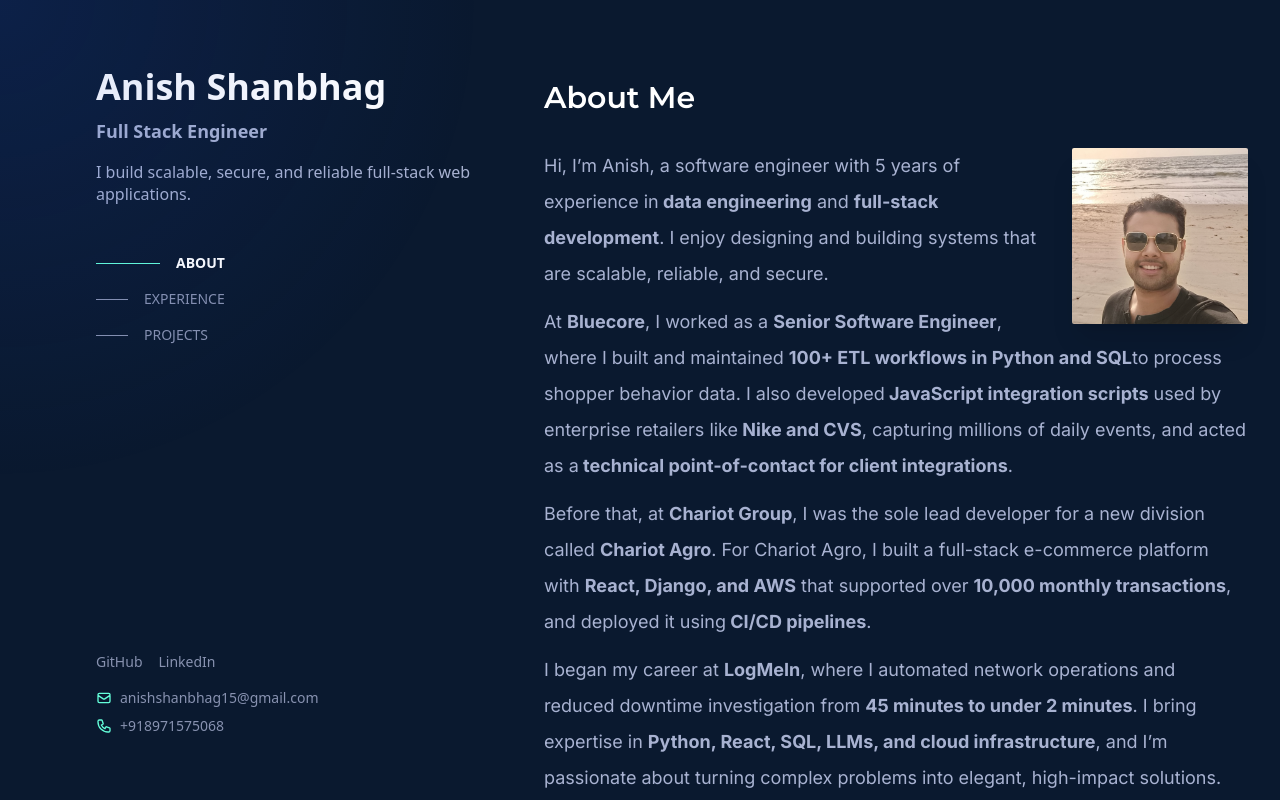
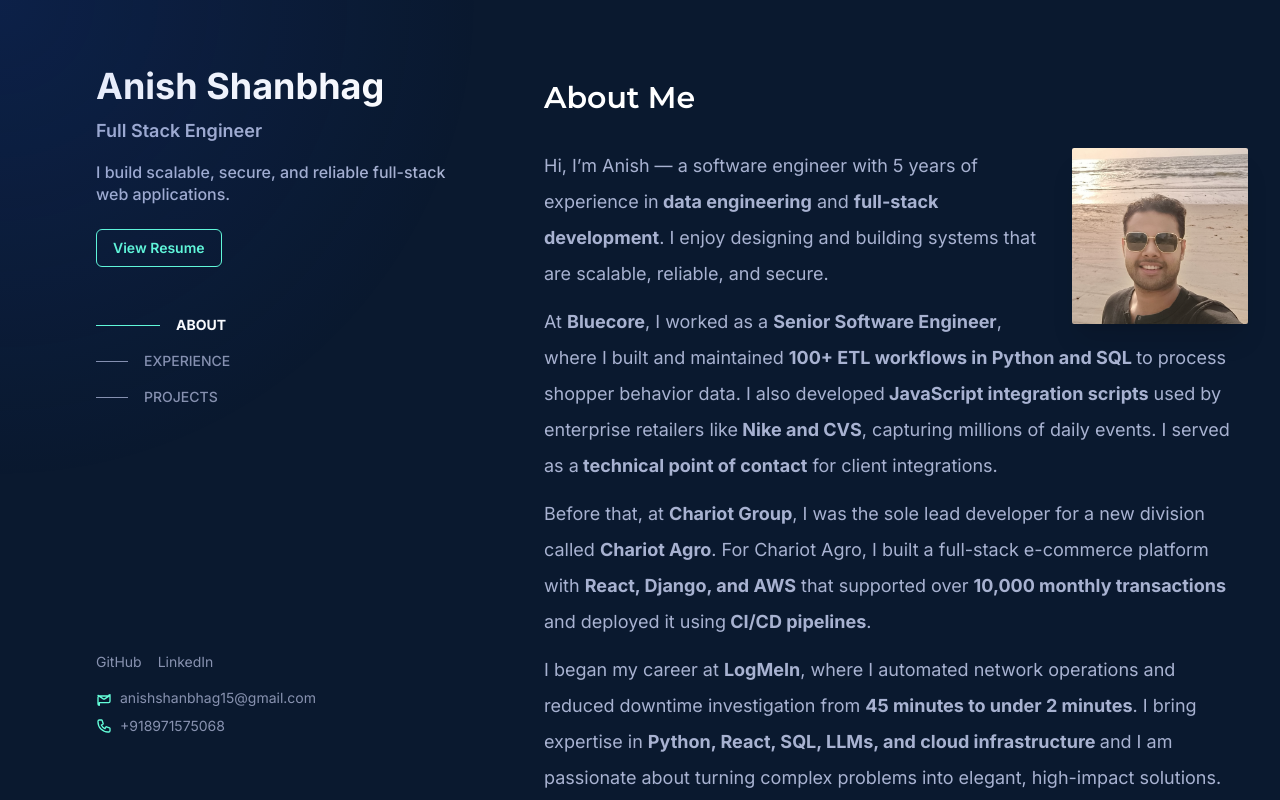
Before and after one commit to bitanish/anishshanbhag-portfolio, a React (Create React App) app: page / in a window 1280 px wide. Built offline with nearby package versions, Linux system fonts and the light colour scheme.

Commit message:
Added View Resume

```diff
--- a/public/index.html
+++ b/public/index.html
@@ -15,7 +15,9 @@
       user's mobile device or desktop. See https://developers.google.com/web/fundamentals/web-app-manifest/
     -->
     <link rel="manifest" href="%PUBLIC_URL%/manifest.json" />
-<link href="https://fonts.googleapis.com/css2?family=Inter:wght@400;500;700&family=Montserrat:wght@500;600;700&display=swap" rel="stylesheet">
+    <link rel="preconnect" href="https://fonts.googleapis.com">
+    <link rel="preconnect" href="https://fonts.gstatic.com" crossorigin>
+    <link href="https://fonts.googleapis.com/css2?family=Inter:wght@400;500;700&family=Montserrat:wght@500;600;700&display=swap" rel="stylesheet">
 
     <!--
       Notice the use of %PUBLIC_URL% in the tags above.
--- a/src/components/Sidebar.jsx
+++ b/src/components/Sidebar.jsx
@@ -11,11 +11,26 @@
     <div className="h-full bg-[#0a192f] text-white flex flex-col justify-between">
       <div>
         <h1 className="text-4xl font-bold leading-tight">Anish Shanbhag</h1>
-        <h2 className="mt-2 text-lg font-semibold text-lightest-slate">Full Stack Engineer</h2>
+        <h2 className="mt-2 text-lg font-semibold text-lightest-slate">
+          Full Stack Engineer
+        </h2>
         <p className="mt-4 text-md font-medium text-lightest-slate leading-snug">
           I build scalable, secure, and reliable full-stack web applications.
         </p>
 
+        {/* ✅ Resume button under title */}
+        <a
+          href={`${process.env.PUBLIC_URL}/AnishShanbhag.pdf`}
+          target="_blank"
+          rel="noopener noreferrer"
+          className="mt-6 inline-block px-4 py-2 text-sm font-semibold
+                     text-green-accent border border-green-accent rounded-md
+                     hover:bg-green-accent hover:text-white transition-all duration-200"
+        >
+          View Resume
+        </a>
+
+        {/* Navigation */}
         <nav className="hidden lg:block mt-12">
           <ul className="space-y-4 text-sm font-medium">
             {navItems.map((item) => (
@@ -49,6 +64,7 @@
         </nav>
       </div>
 
+      {/* Bottom Section */}
       <div className="flex flex-col space-y-4 text-sm text-grey-text mt-8 lg:mt-0">
         <nav className="hidden lg:flex space-x-4">
           <a href="https://github.com/bitanish" target="_blank" rel="noopener noreferrer">
@@ -63,7 +79,7 @@
           <p className="flex items-center">
             <span className="mr-2 text-green-accent">
               <svg xmlns="http://www.w3.org/2000/svg" className="h-4 w-4" fill="none" viewBox="0 0 24 24" stroke="currentColor" strokeWidth="2">
-                <path strokeLinecap="round" strokeLinejoin="round" d="M3 8l7.89 5.26a2 2 0 002.22 0L21 8M5 19h14a2 2 0 002-2V7a2 2 0 00-2-2H5a2 2 0 00-2 2v10a2 2 0 002 2z" />
+                <path strokeLinecap="round" strokeLinejoin="round" d="M3 8l7.89 5.26a2 2 0 002.22 0L21 8M5 19h14a2 2 0 002-2V7a2 2 0 00-2 2H5a2 2 0 00-2 2v10a2 2 0 002 2z" />
               </svg>
             </span>
             <a href="mailto:anishshanbhag15@gmail.com" className="hover:text-white">
--- a/src/index.css
+++ b/src/index.css
@@ -1,11 +1,11 @@
-@import url('https://fonts.googleapis.com/css2?family=Inter:wght@300;400;500;600;700&display=swap');
+@import url('https://fonts.googleapis.com/css2?family=Inter:wght@300;400;500;600;700&family=Montserrat:wght@500;600;700&display=swap');
 
 @tailwind base;
 @tailwind components;
 @tailwind utilities;
 
 body {
-  @apply bg-white text-gray-900 font-sans;
+  @apply bg-dark-navy text-lightest-slate font-body; /* ✅ Use your Tailwind font */
 }
 
 html,
@@ -13,6 +13,5 @@
   overscroll-behavior: none;
   margin: 0;
   padding: 0;
-  background-color: #0a192f;
   height: 100%;
 }
--- a/src/sections/About.jsx
+++ b/src/sections/About.jsx
@@ -13,33 +13,33 @@
         />
 
         <p className="mt-0 leading-loose">
-          Hi, I’m Anish, a software engineer with 5 years of experience in
+          Hi, I’m Anish — a software engineer with 5 years of experience in
           <strong> data engineering</strong> and <strong> full-stack development</strong>.
           I enjoy designing and building systems that are scalable, reliable, and secure.
         </p>
 
         <p className="mt-3 leading-loose">
           At <strong>Bluecore</strong>, I worked as a <strong>Senior Software Engineer</strong>,
-          where I built and maintained <strong>100+ ETL workflows in Python and SQL</strong>
+          where I built and maintained <strong>100+ ETL workflows in Python and SQL </strong>
           to process shopper behavior data. I also developed
           <strong> JavaScript integration scripts</strong> used by enterprise retailers like
-          <strong> Nike and CVS</strong>, capturing millions of daily events, and acted as a
-          <strong> technical point-of-contact for client integrations</strong>.
+          <strong> Nike and CVS</strong>, capturing millions of daily events. I served as a
+          <strong> technical point of contact</strong> for client integrations.
         </p>
 
         <p className="mt-3 leading-loose">
           Before that, at <strong>Chariot Group</strong>, I was the sole lead developer for a
           new division called <strong>Chariot Agro</strong>. For Chariot Agro, I built a
           full-stack e-commerce platform with <strong>React, Django, and AWS</strong> that
-          supported over <strong>10,000 monthly transactions</strong>, and deployed it using
+          supported over <strong>10,000 monthly transactions</strong> and deployed it using
           <strong> CI/CD pipelines</strong>.
         </p>
 
         <p className="mt-3 leading-loose">
           I began my career at <strong>LogMeIn</strong>, where I automated network operations
           and reduced downtime investigation from <strong>45 minutes to under 2 minutes</strong>.
-          I bring expertise in <strong>Python, React, SQL, LLMs, and cloud infrastructure</strong>,
-          and I’m passionate about turning complex problems into elegant, high-impact solutions.
+          I bring expertise in <strong>Python, React, SQL, LLMs, and cloud infrastructure </strong>
+          and I am passionate about turning complex problems into elegant, high-impact solutions.
         </p>
       </div>
     </div>
--- a/src/sections/Experience.jsx
+++ b/src/sections/Experience.jsx
@@ -5,21 +5,21 @@
     year: "Jun 2023 — May 2025",
     title: "Senior Software Engineer, Forward Deployed · Bluecore",
     description:
-      "At Bluecore, I architected 100+ reliable ETL workflows (Python, SQL), developed JavaScript integrations for Fortune 500 retailers like Nike and CVS capturing millions of daily events, and acted as a technical point-of-contact for client onboarding, monitoring, and integrations.",
-    tags: ["Python", "Javascript", "SQL", "YAML", "Google Cloud"],
+      "At Bluecore, I architected 100+ reliable ETL workflows (Python, SQL), developed JavaScript integrations for Fortune 500 retailers like Nike and CVS capturing millions of daily events, and acted as a technical point of contact for client onboarding, monitoring, and integrations.",
+    tags: ["Python", "JavaScript", "SQL", "YAML", "Google Cloud"],
   },
   {
     year: "Apr 2021 — Jun 2023",
     title: "Software Engineer · Chariot Group",
     description:
-      "At Chariot Group, I led development of a full-stack e-commerce platform (React, Django, AWS) handling 10K+ monthly transactions, deployed scalable cloud infrastructure with CI/CD and AWS Lambda, and implemented secure authentication with OWASP best practices.",
+      "At Chariot Group, I led development of a full-stack e-commerce platform (React, Django, AWS) handling 10K+ monthly transactions, deployed scalable cloud infrastructure with CI/CD and AWS Lambda and implemented secure authentication with OWASP best practices.",
     tags: ["Django", "React", "AWS"],
   },
   {
     year: "Jul 2020 — Nov 2020",
     title: "Associate Software Engineer · LogMeIn",
     description:
-      "At LogMeIn, I automated network operations by building a monitoring dashboard and AWS Lambda functions, reducing downtime investigation from 45 minutes to under 2 minutes.",
+      "At LogMeIn, I automated network operations by building a monitoring dashboard and AWS Lambda functions, reducing downtime investigation time from 45 minutes to under 2 minutes.",
     tags: ["React", "AWS Lambda", "AWS SNS", "AWS Direct Connect"],
   },
 ];
--- a/src/sections/Projects.jsx
+++ b/src/sections/Projects.jsx
@@ -6,7 +6,7 @@
     image: "https://brittanychiang.com/_next/image?url=%2Fimages%2Fprojects%2Fcourse-card.png&w=640&q=75",
     title: "AI Workflow Orchestrator (Multi-Agent LLM System)",
     description:
-      "Implemented a multi-agent system using CrewAI and LangChain with role-specific agents (Researcher, Planner, Writer) collaborating via OpenAI GPT models. Integrated FastAPI backend and React dashboard for workflow execution, reducing manual research effort by 70%.",
+      "Implemented a multi-agent system using CrewAI and LangChain with role-specific agents (Researcher, Planner, Writer) collaborating on OpenAI GPT models. Integrated a FastAPI backend and React dashboard for workflow execution, reducing manual research effort by 70%.",
     link: "#",
     tags: ["React", "FastAPI", "AWS", "CrewAI", "LangChain", "OpenAI API"],
   },
@@ -15,7 +15,7 @@
     image: "https://brittanychiang.com/_next/image?url=%2Fimages%2Fprojects%2Fcourse-card.png&w=640&q=75",
     title: "AI Knowledge Retrieval Platform (RAG)",
     description:
-      "Built a full-stack RAG platform with document upload, text extraction, chunking, and semantic search via FAISS. Developed React frontend with JWT authentication, FastAPI backend for orchestration, and OpenAI embeddings for retrieval. Achieved sub-2s query latency on 10K+ documents, deployed on AWS with Docker",
+      "Built a full-stack RAG platform with document upload, text extraction, chunking, and semantic search using FAISS. Developed a React frontend with JWT authentication, a FastAPI backend for orchestration, and OpenAI embeddings for retrieval. Achieved sub-2s query latency on 10K+ documents and deployed the system on AWS with Docker.",
     link: "#",
     tags: ["React", "FastAPI", "AWS", "RAG", "FAISS", "OpenAI API", "Docker"],
   },
--- a/tailwind.config.js
+++ b/tailwind.config.js
@@ -2,12 +2,11 @@
 module.exports = {
   content: [
     "./src/**/*.{js,jsx,ts,tsx}",
+    "./public/index.html",   // ✅ Add this
   ],
   theme: {
     extend: {
       fontFamily: {
-        // Ensure 'Inter' is correctly imported and listed first.
-        // This makes Inter the default sans-serif font for your project.
         display: ["Montserrat", "sans-serif"],   // Headings
         body: ["Inter", "sans-serif"],             // Body text
       },
```
